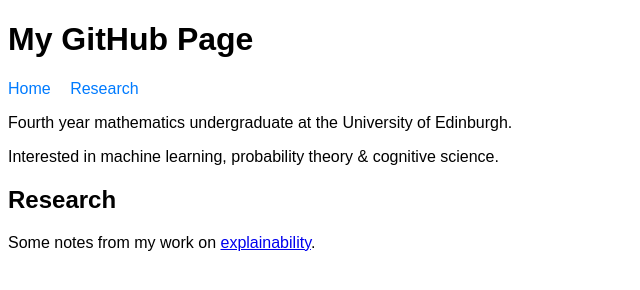
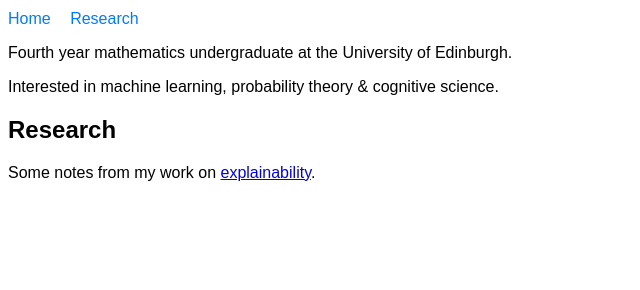
Before and after one commit to RedmondBowcott/redmondbowcott.github.io, a plain HTML site: page index.html in a window 1280 px wide. Shown: the whole page, without its empty margins (0-640 px from the left). Drawn offline with Linux system fonts and the light colour scheme.

Commit message:
Update index.html

```diff
--- a/index.html
+++ b/index.html
@@ -15,7 +15,6 @@
 </head>
 <body>
     <header>
-        <h1>My GitHub Page</h1>
         <nav>
             <a href="index.html">Home</a>
             <a href="research.html">Research</a>
```
